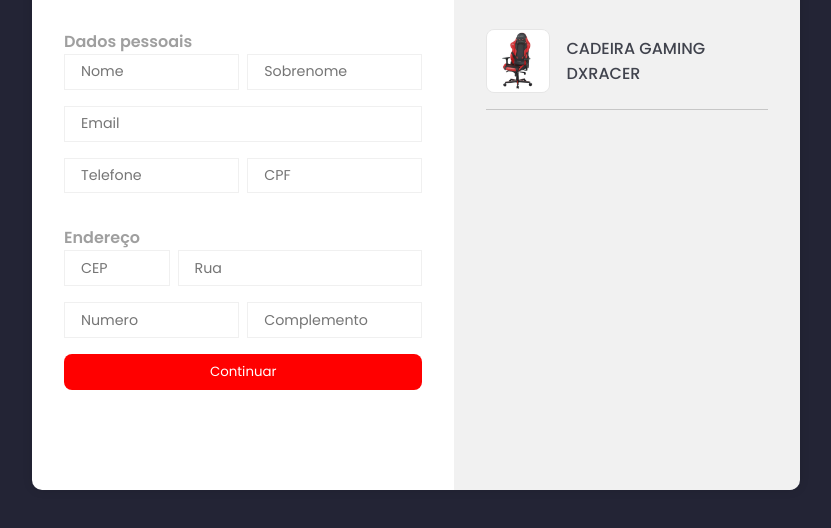
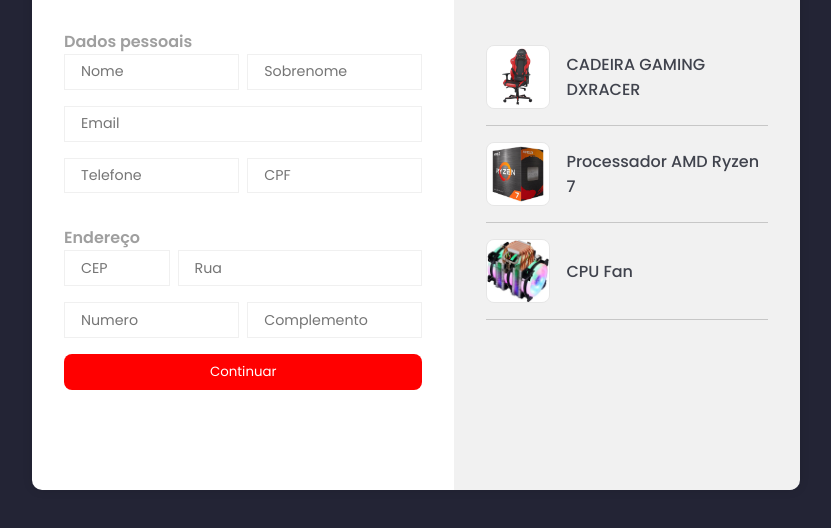
Before and after one commit to Leo-Codes/modulo_html_ebac, a plain HTML site: page index.html in a window 1280 px wide. Shown: the part 190-718 px from the top of the page, without its empty margins (224-1055 px from the left). Drawn offline with nearby package versions, Linux system fonts and the light colour scheme.

Commit message:
items update

```diff
--- a/index.html
+++ b/index.html
@@ -58,6 +58,16 @@
                     <a class="item-description">CADEIRA GAMING DXRACER</a>
                     <a class="item-price"></a>
                 </div>
+                <div class="item">
+                    <img src="./images/ryzen.jpg" alt="">
+                    <a class="item-description">Processador AMD Ryzen 7</a>
+                    <a class="item-price"></a>
+                </div>
+                <div class="item">
+                    <img src="./images/fan.jpg" alt="">
+                    <a class="item-description">CPU Fan</a>
+                    <a class="item-price"></a>
+                </div>
             </div>
         </div>
     </div>
--- a/styles/index.css
+++ b/styles/index.css
@@ -62,7 +62,7 @@
 .item{
     display:flex;
     align-items: center;
-    padding-bottom: 1rem;
+    padding:1rem 0;
     border-bottom: 1px solid rgba(141, 141, 141, 0.425);
 }
 .item img{
```
Also changed, not shown: images/fan.jpg (added), images/ryzen.jpg (added).
